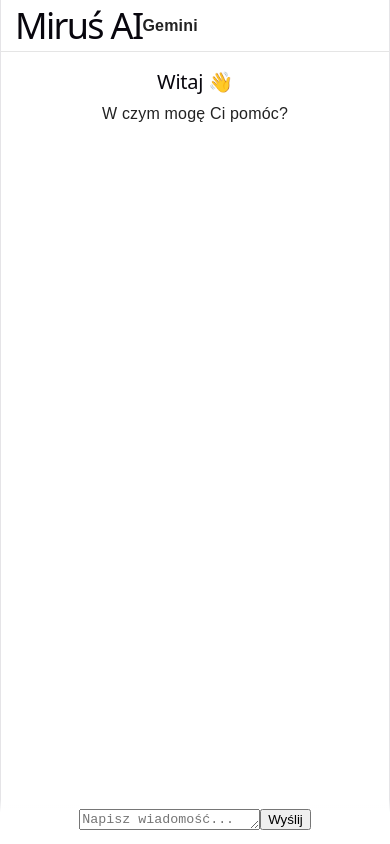
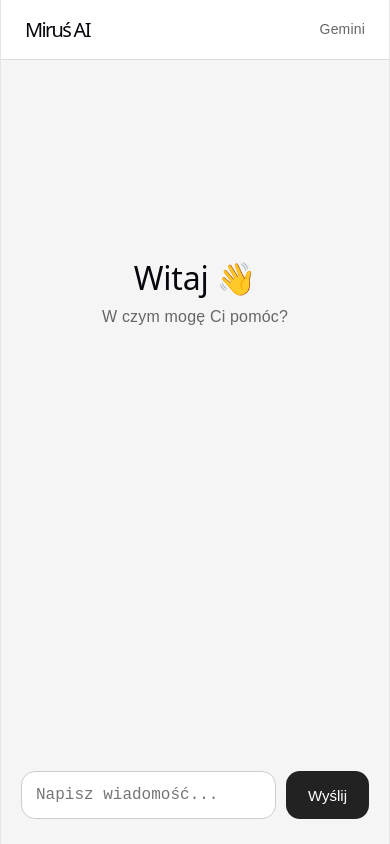
Before and after one commit to ideal-sys/moj-chat-ai, a React (Vite) app: page / in a window 390 px wide. Built offline with nearby package versions, Linux system fonts and the light colour scheme.

Commit message:
zmiana wyglądu2

```diff
--- a/src/App.css
+++ b/src/App.css
@@ -2,209 +2,109 @@
   box-sizing: border-box;
 }
 
-html,
-body,
-#root {
+body {
   margin: 0;
-  width: 100%;
-  height: 100%;
-}
-
-body {
-  font-family: Arial, Helvetica, sans-serif;
-  background: #ffffff;
-  color: #222;
+  font-family: Arial, sans-serif;
+  background: #f5f5f5;
 }
 
 .app {
-  width: 100%;
   height: 100vh;
   display: flex;
   flex-direction: column;
-  background: #ffffff;
 }
 
-/* Nagłówek */
-
 .header {
-  height: 52px;
-  flex-shrink: 0;
+  height: 60px;
+  background: white;
+  border-bottom: 1px solid #ddd;
   display: flex;
   align-items: center;
-  padding: 0 20px;
-  border-bottom: 1px solid #e5e5e5;
-  font-size: 16px;
-  font-weight: 600;
+  justify-content: space-between;
+  padding: 0 24px;
 }
 
-/* Obszar rozmowy */
+.header h1 {
+  font-size: 20px;
+  margin: 0;
+}
+
+.header span {
+  color: #666;
+  font-size: 14px;
+}
 
 .chat {
   flex: 1;
   overflow-y: auto;
-  padding: 24px 20px 120px;
+  padding: 30px;
+  max-width: 900px;
+  width: 100%;
+  margin: auto;
 }
 
-/* Kontener wiadomości */
-
-.messages {
-  width: 100%;
-  max-width: 850px;
-  margin: 0 auto;
+.welcome {
+  text-align: center;
+  margin-top: 20vh;
 }
 
-/* Pojedyncza wiadomość */
+.welcome h2 {
+  font-size: 32px;
+}
+
+.welcome p {
+  color: #666;
+}
 
 .message {
+  max-width: 75%;
+  padding: 14px 18px;
+  margin-bottom: 16px;
+  border-radius: 16px;
+  white-space: pre-wrap;
+  line-height: 1.5;
+}
+
+.message.user {
+  background: #222;
+  color: white;
+  margin-left: auto;
+}
+
+.message.assistant {
+  background: white;
+  border: 1px solid #ddd;
+}
+
+.input-area {
   display: flex;
-  margin-bottom: 18px;
-  line-height: 1.55;
+  gap: 10px;
+  max-width: 900px;
+  width: 100%;
+  margin: auto;
+  padding: 15px 20px 25px;
+}
+
+textarea {
+  flex: 1;
+  resize: none;
+  border: 1px solid #ccc;
+  border-radius: 14px;
+  padding: 14px;
+  font-size: 16px;
+  outline: none;
+}
+
+button {
+  border: none;
+  border-radius: 14px;
+  padding: 0 22px;
+  background: #222;
+  color: white;
+  cursor: pointer;
   font-size: 15px;
 }
 
-.message.user {
-  justify-content: flex-end;
+button:disabled {
+  opacity: 0.5;
 }
-
-.message.ai {
-  justify-content: flex-start;
-}
-
-/* Dymki */
-
-.message-content {
-  max-width: 75%;
-  padding: 10px 14px;
-  border-radius: 14px;
-  white-space: pre-wrap;
-  overflow-wrap: anywhere;
-}
-
-.message.user .message-content {
-  background: #f0f0f0;
-}
-
-.message.ai .message-content {
-  background: transparent;
-  padding-left: 0;
-  padding-right: 0;
-}
-
-/* Pole wpisywania */
-
-.input-area {
-  position: fixed;
-  bottom: 0;
-  left: 0;
-  right: 0;
-
-  display: flex;
-  justify-content: center;
-
-  padding: 12px 20px 18px;
-
-  background: linear-gradient(
-    to top,
-    #ffffff 70%,
-    rgba(255, 255, 255, 0)
-  );
-}
-
-/* Formularz */
-
-.input-form {
-  width: 100%;
-  max-width: 850px;
-
-  display: flex;
-  align-items: center;
-
-  padding: 8px;
-
-  background: #f5f5f5;
-  border: 1px solid #dedede;
-  border-radius: 24px;
-}
-
-/* Input */
-
-.input-form input {
-  flex: 1;
-
-  border: none;
-  outline: none;
-
-  background: transparent;
-
-  padding: 8px 12px;
-
-  font-size: 15px;
-}
-
-/* Przycisk */
-
-.input-form button {
-  border: none;
-  border-radius: 18px;
-
-  width: 36px;
-  height: 36px;
-
-  background: #222;
-  color: white;
-
-  cursor: pointer;
-
-  display: flex;
-  align-items: center;
-  justify-content: center;
-}
-
-.input-form button:hover {
-  opacity: 0.85;
-}
-
-/* Scrollbar */
-
-.chat::-webkit-scrollbar {
-  width: 7px;
-}
-
-.chat::-webkit-scrollbar-thumb {
-  background: #d0d0d0;
-  border-radius: 10px;
-}
-
-/* Telefon */
-
-@media (max-width: 600px) {
-  .header {
-    padding: 0 14px;
-  }
-
-  .chat {
-    padding: 18px 12px 110px;
-  }
-
-  .messages {
-    max-width: 100%;
-  }
-
-  .message {
-    font-size: 14px;
-    margin-bottom: 14px;
-  }
-
-  .message-content {
-    max-width: 88%;
-    padding: 9px 12px;
-  }
-
-  .input-area {
-    padding: 10px 10px 14px;
-  }
-
-  .input-form {
-    max-width: 100%;
-  }
-}
```
